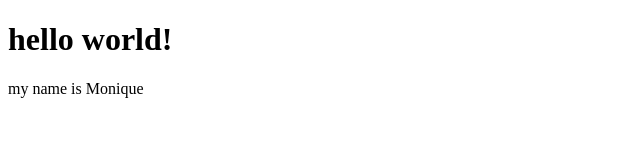
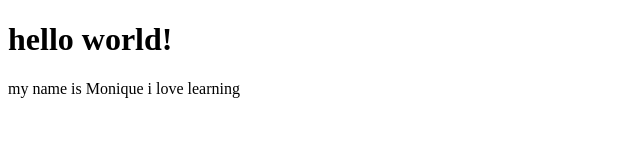
Before and after one commit to moniqueaghedo/netlify, a plain HTML site: page index.html in a window 1280 px wide. Shown: the whole page, without its empty margins (0-640 px from the left). Drawn offline with Linux system fonts and the light colour scheme.

Commit message:
learning

```diff
--- a/index.html
+++ b/index.html
@@ -8,7 +8,8 @@
 </head>
 <body>
     <h1>hello world!</h1>
-    <p>my name is Monique</p>
+    <p>my name is Monique i love learning</p>
+
 </body>
 
 
```
